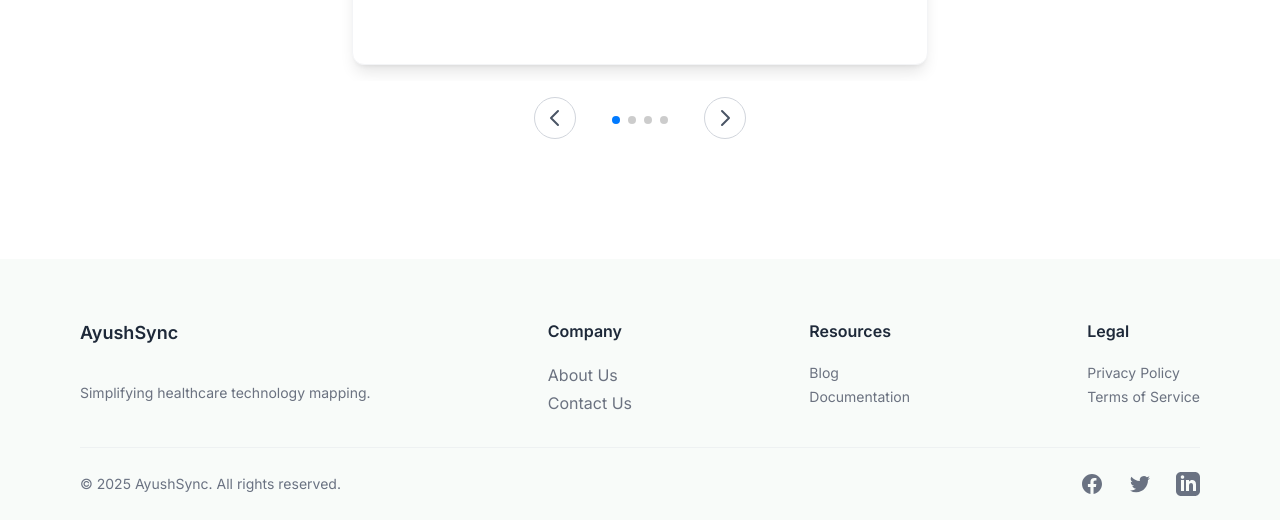
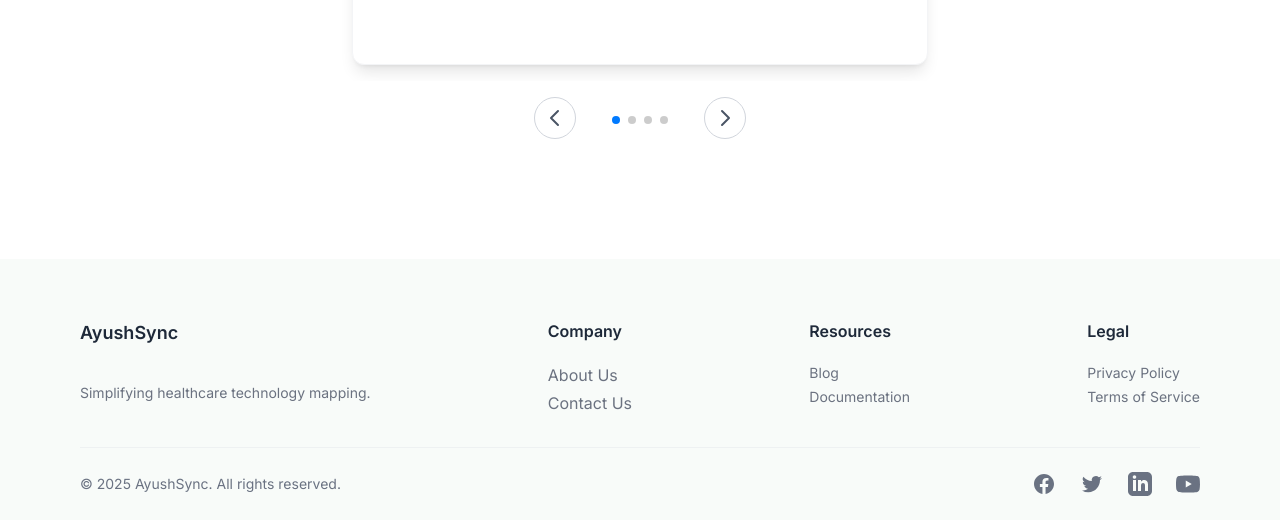
Before and after one commit to CodebyDhruv/AyushSync, a React (Vite) app: page / in a window 1280 px wide. Shown: the part 4662-5182 px from the top of the page. Built offline with nearby package versions, Linux system fonts and the light colour scheme; grey boxes are pictures that could not be loaded; a web font is replaced by a local one.

Commit message:
added youtube link

```diff
--- a/src/components/Footer.jsx
+++ b/src/components/Footer.jsx
@@ -55,25 +55,81 @@
           © 2025 AyushSync. All rights reserved.
         </p>
         <div className="flex space-x-4 sm:space-x-6">
-          <Link className="text-gray-500 hover:text-[var(--primary-color)] transition-colors" to="/facebook">
+          <Link
+            to="/facebook"
+            className="text-gray-500 hover:text-[var(--primary-color)] transition-colors"
+          >
             <span className="sr-only">Facebook</span>
-            <svg aria-hidden="true" className="h-5 w-5 sm:h-6 sm:w-6" fill="currentColor" viewBox="0 0 24 24">
-              <path clipRule="evenodd" d="M22 12c0-5.523-4.477-10-10-10S2 6.477 2 12c0 4.991 3.657 9.128 8.438 9.878v-6.987h-2.54V12h2.54V9.797c0-2.506 1.492-3.89 3.777-3.89 1.094 0 2.238.195 2.238.195v2.46h-1.26c-1.243 0-1.63.771-1.63 1.562V12h2.773l-.443 2.89h-2.33v6.988C18.343 21.128 22 16.991 22 12z" fillRule="evenodd"></path>
+            <svg
+              aria-hidden="true"
+              className="h-5 w-5 sm:h-6 sm:w-6"
+              fill="currentColor"
+              viewBox="0 0 24 24"
+            >
+              <path
+                fillRule="evenodd"
+                clipRule="evenodd"
+                d="M22 12c0-5.523-4.477-10-10-10S2 6.477 2 12c0 4.991 3.657 9.128 8.438 9.878v-6.987h-2.54V12h2.54V9.797c0-2.506 1.492-3.89 3.777-3.89 1.094 0 2.238.195 2.238.195v2.46h-1.26c-1.243 0-1.63.771-1.63 1.562V12h2.773l-.443 2.89h-2.33v6.988C18.343 21.128 22 16.991 22 12z"
+              />
             </svg>
           </Link>
-          <Link className="text-gray-500 hover:text-[var(--primary-color)] transition-colors" to="/twitter">
+
+          <Link
+            to="/twitter"
+            className="text-gray-500 hover:text-[var(--primary-color)] transition-colors"
+          >
             <span className="sr-only">Twitter</span>
-            <svg aria-hidden="true" className="h-5 w-5 sm:h-6 sm:w-6" fill="currentColor" viewBox="0 0 24 24">
-              <path d="M8.29 20.251c7.547 0 11.675-6.253 11.675-11.675 0-.178 0-.355-.012-.53A8.348 8.348 0 0022 5.92a8.19 8.19 0 01-2.357.646 4.118 4.118 0 001.804-2.27 8.224 8.224 0 01-2.605.996 4.107 4.107 0 00-6.993 3.743 11.65 11.65 0 01-8.457-4.287 4.106 4.106 0 001.27 5.477A4.072 4.072 0 012.8 9.71v.052a4.105 4.105 0 003.292 4.022 4.095 4.095 0 01-1.853.07 4.108 4.108 0 003.834 2.85A8.233 8.233 0 012 18.407a11.616 11.616 0 006.29 1.84"></path>
+            <svg
+              aria-hidden="true"
+              className="h-5 w-5 sm:h-6 sm:w-6"
+              fill="currentColor"
+              viewBox="0 0 24 24"
+            >
+              <path d="M8.29 20.251c7.547 0 11.675-6.253 11.675-11.675 0-.178 0-.355-.012-.53A8.348 8.348 0 0022 5.92a8.19 8.19 0 01-2.357.646 4.118 4.118 0 001.804-2.27 8.224 8.224 0 01-2.605.996 4.107 4.107 0 00-6.993 3.743 11.65 11.65 0 01-8.457-4.287 4.106 4.106 0 001.27 5.477A4.072 4.072 0 012.8 9.71v.052a4.105 4.105 0 003.292 4.022 4.095 4.095 0 01-1.853.07 4.108 4.108 0 003.834 2.85A8.233 8.233 0 012 18.407a11.616 11.616 0 006.29 1.84" />
             </svg>
           </Link>
-          <Link className="text-gray-500 hover:text-[var(--primary-color)] transition-colors" to="/linkedin">
+
+          <Link
+            to="/linkedin"
+            className="text-gray-500 hover:text-[var(--primary-color)] transition-colors"
+          >
             <span className="sr-only">LinkedIn</span>
-            <svg aria-hidden="true" className="h-5 w-5 sm:h-6 sm:w-6" fill="currentColor" viewBox="0 0 24 24">
-              <path clipRule="evenodd" d="M19 0h-14c-2.761 0-5 2.239-5 5v14c0 2.761 2.239 5 5 5h14c2.762 0 5-2.239 5-5v-14c0-2.761-2.238-5-5-5zm-11 19h-3v-11h3v11zm-1.5-12.268c-.966 0-1.75-.79-1.75-1.764s.784-1.764 1.75-1.764 1.75.79 1.75 1.764-.783 1.764-1.75 1.764zm13.5 12.268h-3v-5.604c0-3.368-4-3.113-4 0v5.604h-3v-11h3v1.765c1.396-2.586 7-2.777 7 2.476v6.759z" fillRule="evenodd"></path>
+            <svg
+              aria-hidden="true"
+              className="h-5 w-5 sm:h-6 sm:w-6"
+              fill="currentColor"
+              viewBox="0 0 24 24"
+            >
+              <path
+                fillRule="evenodd"
+                clipRule="evenodd"
+                d="M19 0h-14c-2.761 0-5 2.239-5 5v14c0 2.761 2.239 5 5 5h14c2.762 0 5-2.239 5-5v-14c0-2.761-2.238-5-5-5zm-11 19h-3v-11h3v11zm-1.5-12.268c-.966 0-1.75-.79-1.75-1.764s.784-1.764 1.75-1.764 1.75.79 1.75 1.764-.783 1.764-1.75 1.764zm13.5 12.268h-3v-5.604c0-3.368-4-3.113-4 0v5.604h-3v-11h3v1.765c1.396-2.586 7-2.777 7 2.476v6.759z"
+              />
             </svg>
           </Link>
+
+          <a
+            href="/youtube"
+            target="_blank"
+            rel="noopener noreferrer"
+            className="text-gray-500 hover:text-[var(--primary-color)] transition-colors"
+          >
+            <span className="sr-only">YouTube</span>
+            <svg
+              aria-hidden="true"
+              className="h-5 w-5 sm:h-6 sm:w-6"
+              fill="currentColor"
+              viewBox="0 0 24 24"
+            >
+              <path
+                fillRule="evenodd"
+                clipRule="evenodd"
+                d="M23.498 6.186a2.974 2.974 0 0 0-2.093-2.106C19.505 3.5 12 3.5 12 3.5s-7.505 0-9.405.58a2.974 2.974 0 0 0-2.093 2.106C0 8.093 0 12 0 12s0 3.907.502 5.814a2.974 2.974 0 0 0 2.093 2.106C4.495 20.5 12 20.5 12 20.5s7.505 0 9.405-.58a2.974 2.974 0 0 0 2.093-2.106C24 15.907 24 12 24 12s0-3.907-.502-5.814ZM9.75 15.5v-7l6 3.5-6 3.5Z"
+              />
+            </svg>
+          </a>
         </div>
+
       </div>
     </div>
   )
--- a/src/router.jsx
+++ b/src/router.jsx
@@ -39,6 +39,7 @@
             { path: "terms", element: <Comingsoon /> },
             { path: "facebook", element: <Comingsoon /> },
             { path: "twitter", element: <Comingsoon /> },
+            { path: "youtube", element: <Comingsoon /> },
             { path: "linkedin", element: <Comingsoon /> },
             { path: "apidocs", element: <Apidocs /> },
             { path: "problem_list", element: <Problem_list /> },
```
